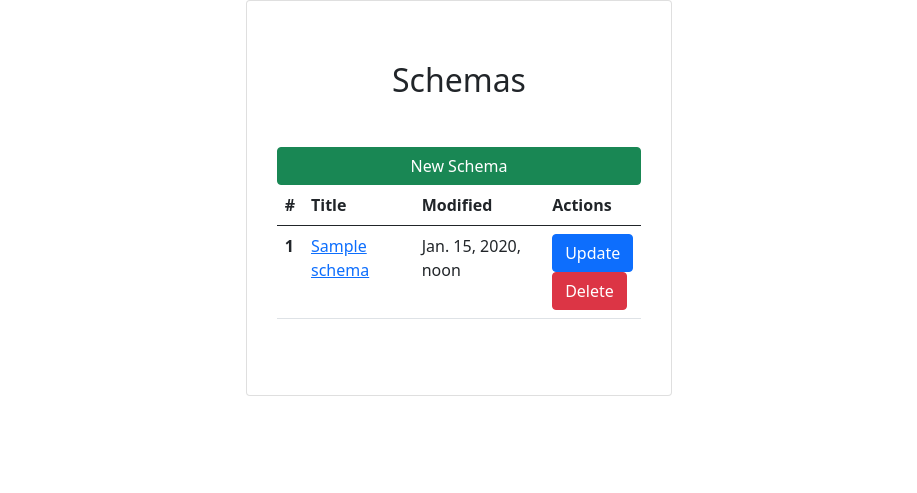
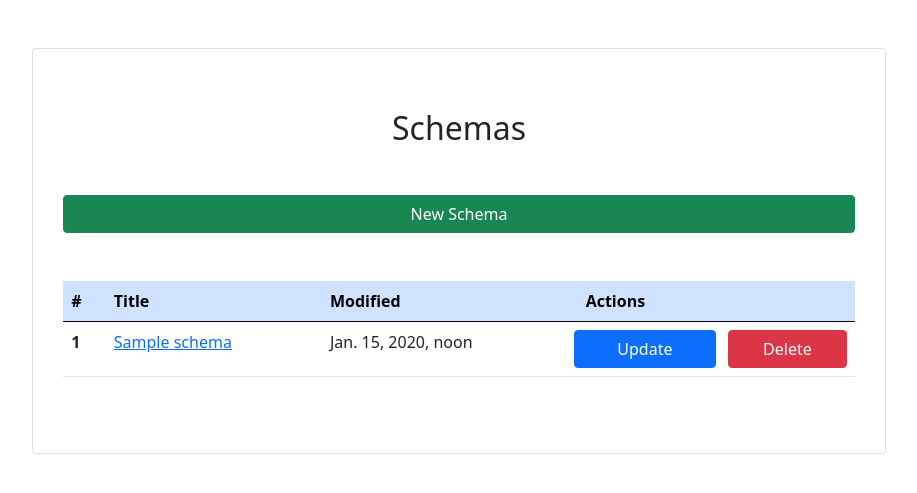
Before and after one commit to d4tAloUh/fakeCSV, a Django app: page / in a window 1280 px wide. Shown: the part 70-563 px from the top of the page, without its empty margins (181-1098 px from the left). Run offline with Django 3.2, Linux system fonts and the light colour scheme; a user stored in the database is signed in; tables that the repository leaves empty hold one stand-in row (values such as "Sample post"); parts of the project's set-up code (start-up, migrations or seed data) failed here and were passed over.

Commit message:
started adding styles

```diff
--- /dev/null
+++ b/fakeCSV/static/css/main.css
@@ -0,0 +1,7 @@
+.card{
+    padding: 60px 30px
+}
+
+.delete-button{
+    width: 100%;
+}
--- a/templates/generic.html
+++ b/templates/generic.html
@@ -5,6 +5,8 @@
     {% block title %}
         <title>fakeCSV</title>
     {% endblock %}
+{% load static %}
+    <link rel="stylesheet" href="{% static 'css/main.css' %}">
     <link rel="stylesheet" href="https://cdn.jsdelivr.net/npm/bootstrap@5.0.2/dist/css/bootstrap.min.css"
           integrity="sha384-EVSTQN3/azprG1Anm3QDgpJLIm9Nao0Yz1ztcQTwFspd3yD65VohhpuuCOmLASjC" crossorigin="anonymous">
 </head>
--- a/templates/schema/index.html
+++ b/templates/schema/index.html
@@ -1,11 +1,11 @@
 {% extends 'generic.html' %}
 
 {% block content %}
-    <div class="col-4 offset-4 card" style="padding: 60px 30px">
+    <div class="col-8 offset-2 card mt-5">
         <h2 class="text-center mb-5">Schemas</h2>
         <a href="{% url 'create-schema' %}" class="btn btn-success">New Schema</a>
-        <table class="table">
-            <thead class="thead-dark">
+        <table class="table table-hover mt-5">
+            <thead class="table-primary">
             <tr>
                 <th scope="col">#</th>
                 <th scope="col">Title</th>
@@ -20,11 +20,14 @@
                     <th scope="row">{{ forloop.counter }}</th>
                     <td><a href="{% url 'schema-datasets' schema.id %}">{{ schema.schema_name }}</a></td>
                     <td>{{ schema.date_edit }}</td>
-                    <td><a href="{% url 'update-schema' schema.id %}" class="btn btn-primary">Update</a>
-                        <form method="post" action="{% url 'delete-schema' schema.id %}">
-                            {% csrf_token %}
-                            <button class="btn btn-danger" type="submit">Delete</button>
-                        </form>
+                    <td>
+                        <div class="row">
+                            <a href="{% url 'update-schema' schema.id %}" class="btn btn-primary col-6">Update</a>
+                            <form method="post" action="{% url 'delete-schema' schema.id %}" class="col-6">
+                                {% csrf_token %}
+                                <button class="delete-button btn btn-danger" type="submit" >Delete</button>
+                            </form>
+                        </div>
                     </td>
                 </tr>
             {% endfor %}
```
